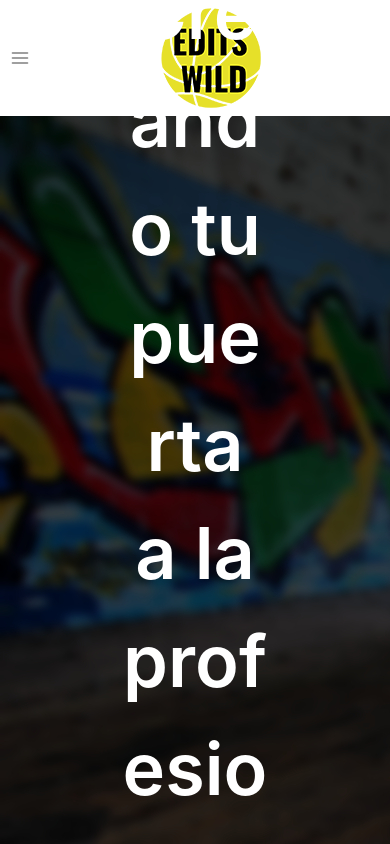
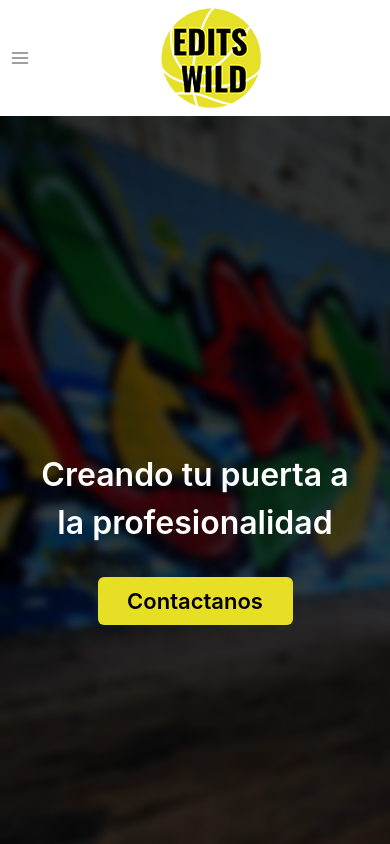
Before and after one commit to elkitoq/Edits-Wild, a Next.js app: page / in a window 390 px wide. Shown: the top 844 px of the page. Built offline with nearby package versions, Linux system fonts and the light colour scheme.

Commit message:
hero section responsive

```diff
--- a/components/hero/hero-v.jsx
+++ b/components/hero/hero-v.jsx
@@ -5,10 +5,10 @@ export function HeroVertical(){
   return (
     <Box position={'relative'}>
         <Box bgImage={`url('/basketball-heading.jpg')`}
-          bgRepeat="no-repeat"
+          bgRepeat={{base:"no-repeat", md: 'round'}}
           height={'100vh'}
           width={'100%'}
-          objectFit={'contain'}
+          objectFit={'cover'}
         >
           <Stack
             width={'100%'}
@@ -22,23 +22,23 @@ export function HeroVertical(){
             <Text
               as={'h1'}
               color={'white'}
-              fontSize={'72px'}
+              fontSize={{base:'32px',md: '50px',xl: '72px', '2xl':'72px'}}
               fontWeight={'600'}
-              w={'40%'}
+              w={{base: '80%', md: '80%', xl:'55%', '2xl':'40%'}}
               textAlign={'center'}
             >
               Creando tu puerta a la profesionalidad
             </Text>
             <Button
               as={'a'}
-              _hover={{bgColor: '#303030',color: 'white',outline: '2px solid #e7de26'}}
+              _hover={{bgColor: '#303030',color: 'white',outline: {base: '2px solid #e7de26', '2xl': '3px solid #e7de26'}}}
               _focus={{bgColor: '#303030'}}
-              w={'10%'}
+              w={{base: '50%',md:'40%', xl:'20%', '2xl':'12%'}}
               bgColor={'#e7de26'}
               color={'#000'}
-              fontSize={'22px'}
+              fontSize={{base:'22px', '2xl': '28px'}}
               marginTop={'10px'}
-              p={6}
+              p={{base:6, '2xl': 8}}
               href={'/#contact'}
             >
               Contactanos
--- a/pages/api/contact.js
+++ b/pages/api/contact.js
@@ -1,6 +1,8 @@
 // Next.js API route support: https://nextjs.org/docs/api-routes/introduction
 
 export default function handler(req, res) {
+
+  require('dotenv').config()
 
   let nodemailer = require('nodemailer')
 
@@ -8,15 +10,15 @@ export default function handler(req, res) {
     port: 465,
     host: "smtp.gmail.com",
     auth: {
-      user: 'elkitoq@gmail.com',
+      user: process.env.user,
       pass: process.env.password,
     },
     secure: true,
   })
 
   const mailData = {
-    from: '"Edits Wild" <elkitoq@gmail.com>',
-    to: 'elkitoq@gmail.com',
+    from: `"Edits Wild" <${process.env.user}>`,
+    to: process.env.user,
     subject: `Mensaje de ${req.body.nombre} desde Edits Wild`,
     text: req.body.mensaje + " | Sent from: " + req.body.email,
     html: `<div>${req.body.mensaje}</div><p>Sent from:
```
